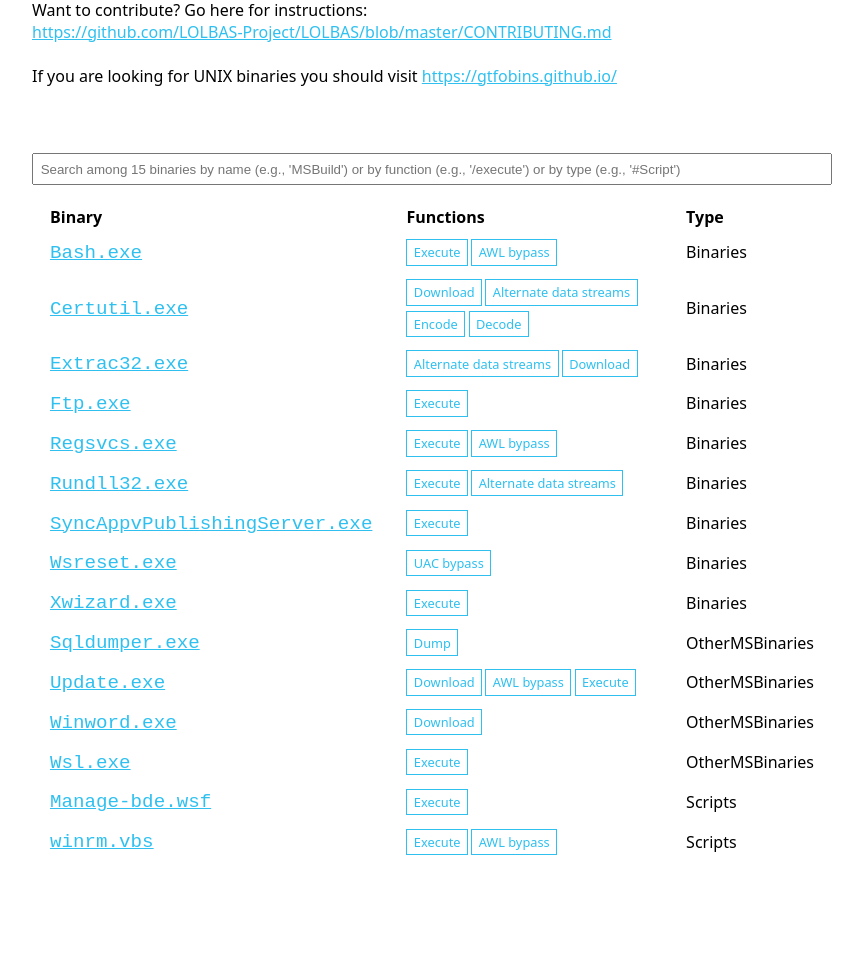
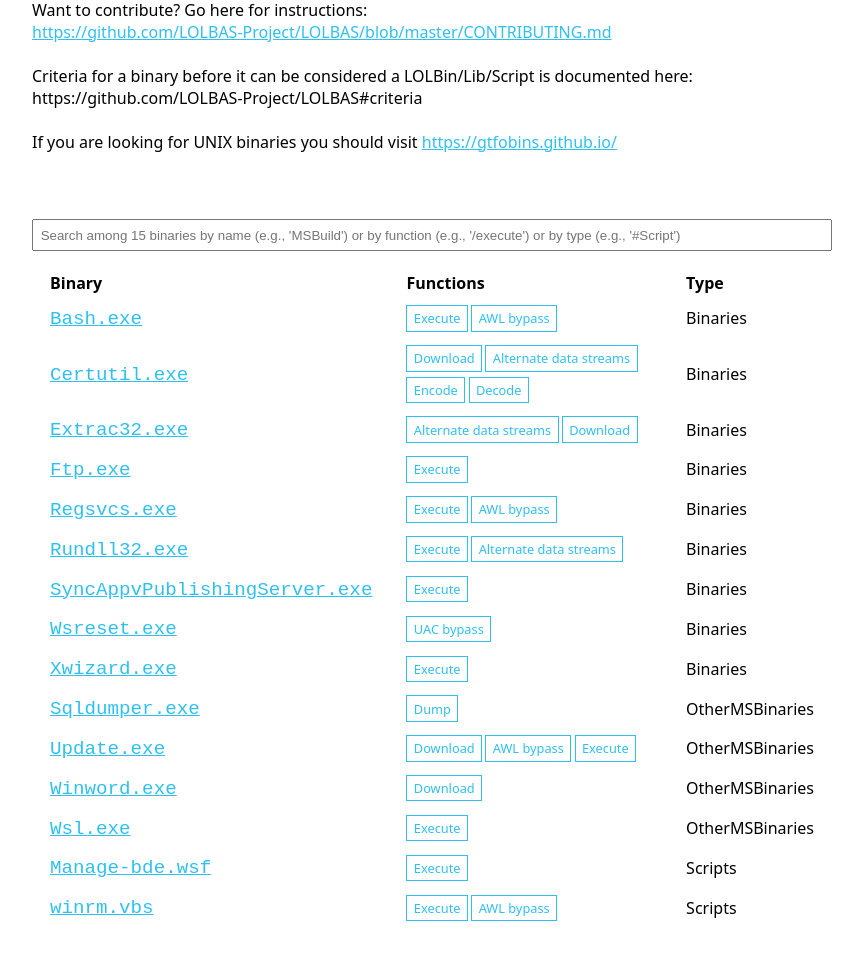
Before and after one commit to LOLBAS-Project/LOLBAS-Project.github.io, a Jekyll site: the page built from index.md, in a window 1280 px wide. Shown: the part 390-1361 px from the top of the page, without its empty margins (208-1071 px from the left). Built offline with Jekyll 4.4.1, drawn with Linux system fonts in a browser that asks for light colours; before the commit the page ends 1295 px from its top, so only the background shows below that.

Commit message:
Added criteria to the main page

```diff
--- a/index.md
+++ b/index.md
@@ -25,6 +25,11 @@
 <a href="https://github.com/LOLBAS-Project/LOLBAS/blob/master/CONTRIBUTING.md">https://github.com/LOLBAS-Project/LOLBAS/blob/master/CONTRIBUTING.md</a>
 <br>
 <br>
+Criteria for a binary before it can be considered a LOLBin/Lib/Script is documented here:
+<br>
+https://github.com/LOLBAS-Project/LOLBAS#criteria
+<br>
+<br>
 If you are looking for UNIX binaries you should visit <a href="https://gtfobins.github.io/">https://gtfobins.github.io/</a>
 
 [functions]: /functions/
```
